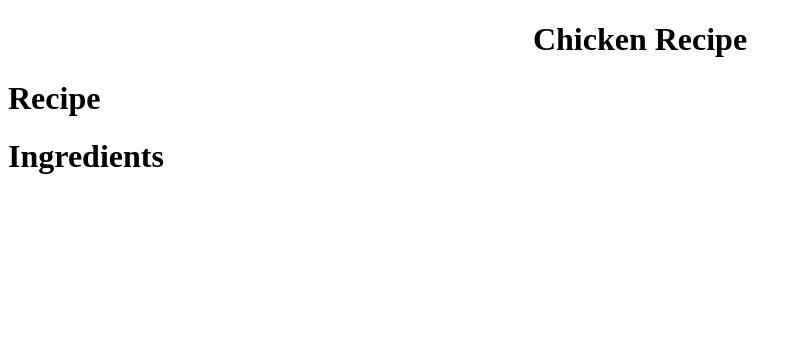
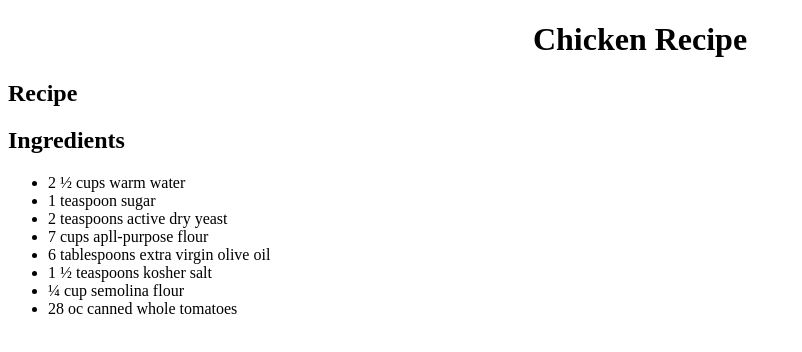
Before and after one commit to DavionKaizen/odin-recipes, a plain HTML site: page pizza.html in a window 1280 px wide. Shown: the whole page, without its empty margins (0-802 px from the left). Drawn offline with Linux system fonts and the light colour scheme.

Commit message:
Add pizza ingredients

```diff
--- a/pizza.html
+++ b/pizza.html
@@ -10,15 +10,22 @@
             <h1>Chicken Recipe</h1>
         </div>
         <div>
-            <h1>Recipe</h1>
+            <h2>Recipe</h2>
             <ol>
 
             </ol>
         </div>
         <div>
-            <h1>Ingredients</h1>
+            <h2>Ingredients</h2>
             <ul>
-
+                <li>2 ½ cups warm water</li>
+                <li>1 teaspoon sugar</li>
+                <li>2 teaspoons active dry yeast</li>
+                <li>7 cups apll-purpose flour</li>
+                <li>6 tablespoons extra virgin olive oil</li>
+                <li>1 ½ teaspoons kosher salt</li>
+                <li>¼ cup semolina flour</li>
+                <li>28 oc canned whole tomatoes</li>
             </ul>
         </div>
     </body>
```
Also changed, not shown: chicken.html (+2 -2 lines), pasta.html (+2 -2 lines).
